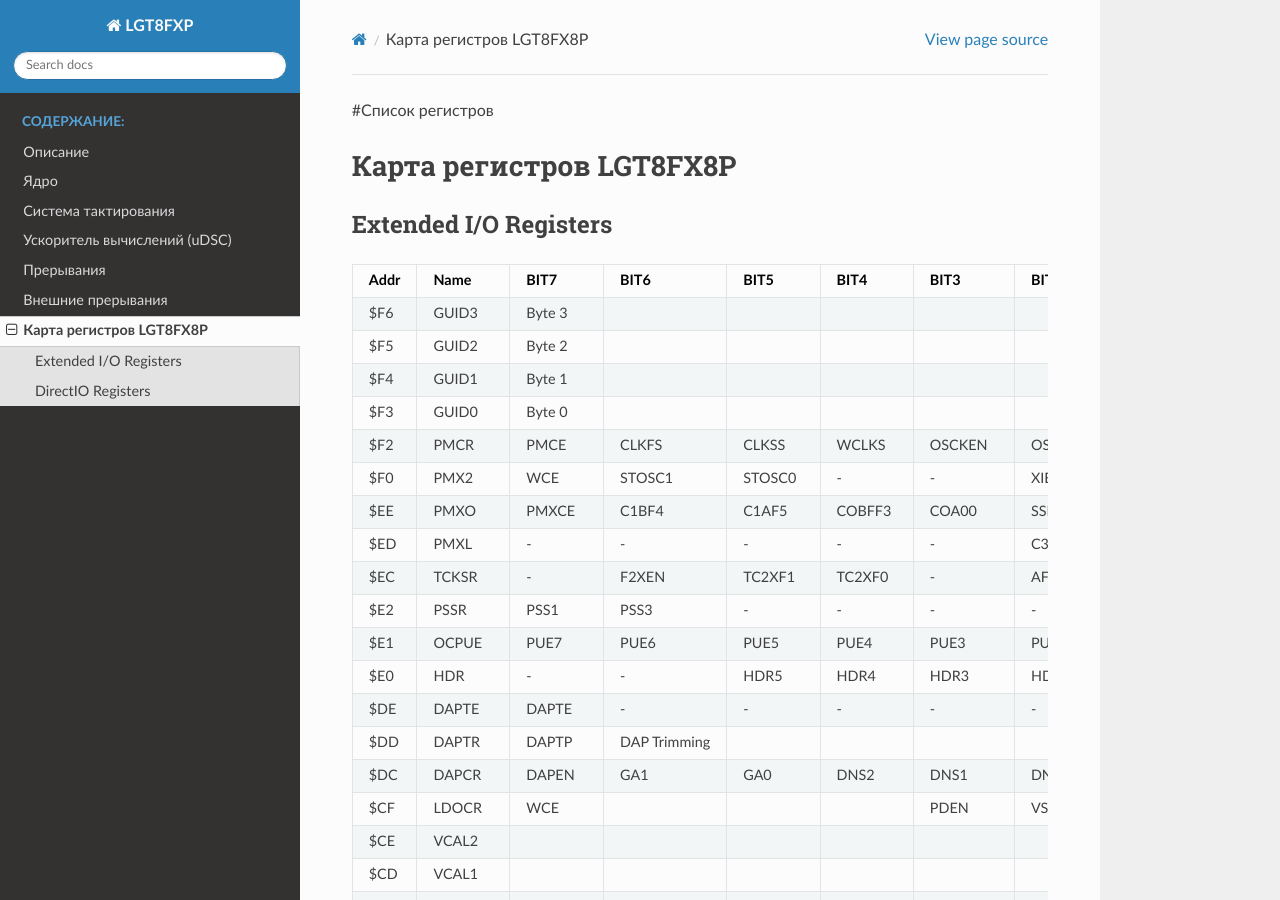
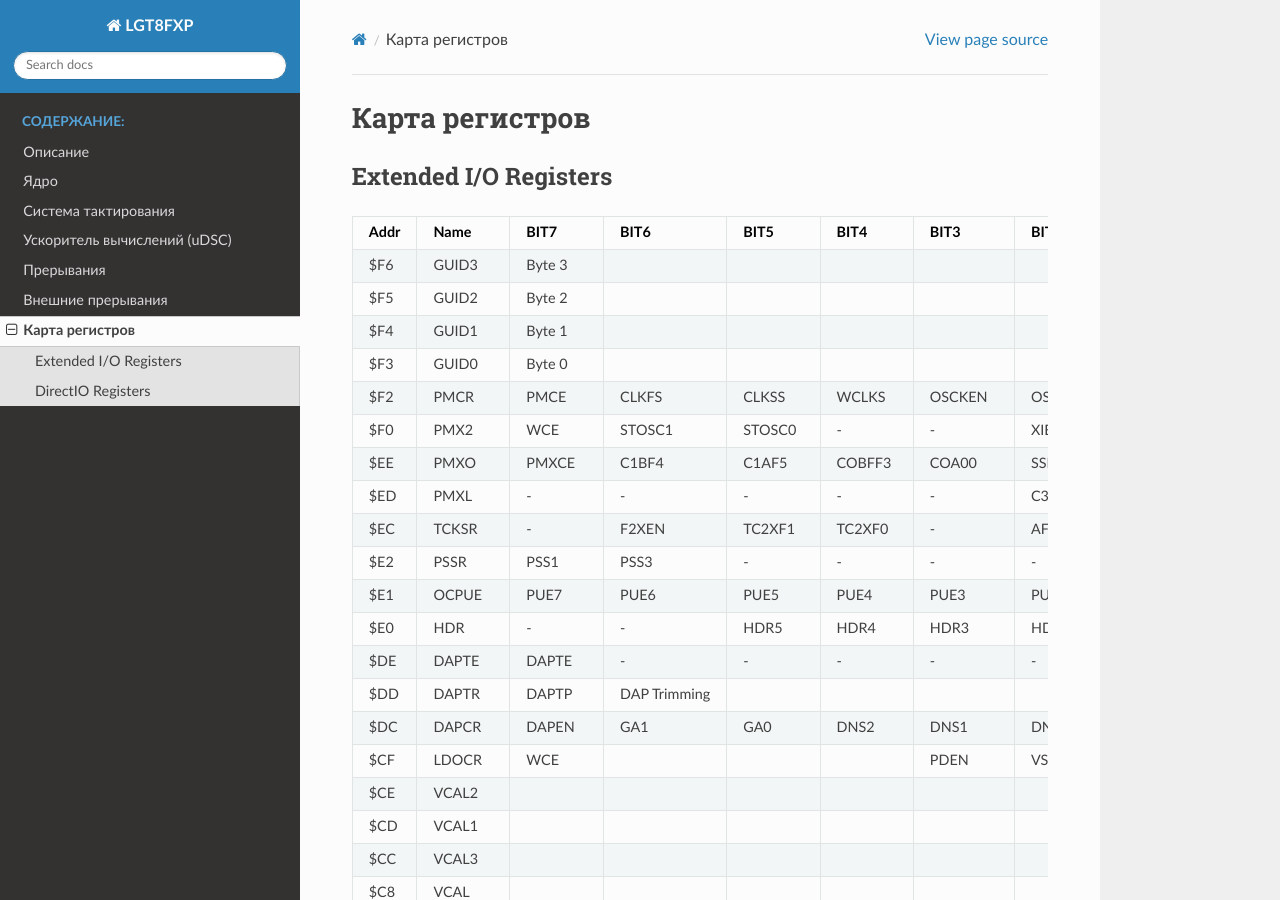
Before and after one commit to b-oleg/LGT8FXP, a Sphinx documentation site: the page built from doc/registers.md, in a window 1280 px wide and 900 px high. Built offline with Sphinx 7.4.7 and the Read the Docs theme 3.1.0, drawn with Linux system fonts in a browser that asks for light colours.

Commit message:
reg header

```diff
--- a/doc/registers.md
+++ b/doc/registers.md
@@ -1,6 +1,4 @@
-#Список регистров
-
-# Карта регистров LGT8FX8P
+# Карта регистров
 
 ## Extended I/O Registers
 
```
